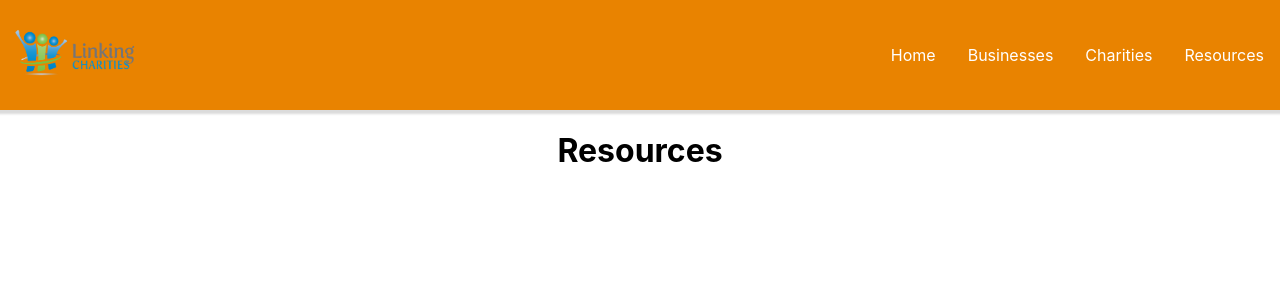
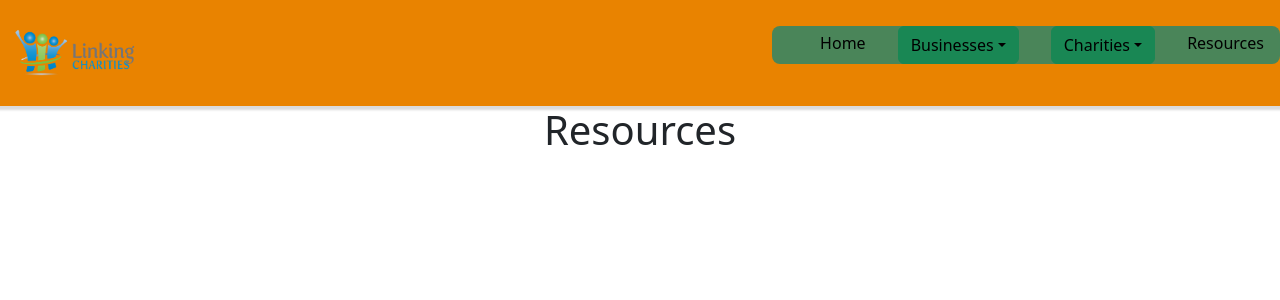
Before and after one commit to GoolsbyJulien/SpringHackathon2024, a React (Create React App) app: page /Resources in a window 1280 px wide. Shown: the top 300 px of the page. Built offline with nearby package versions, Linux system fonts and the light colour scheme.

Commit message:
Added Dropdown Menu and more styling.

```diff
--- a/package.json
+++ b/package.json
@@ -6,7 +6,10 @@
     "@testing-library/jest-dom": "^5.17.0",
     "@testing-library/react": "^13.4.0",
     "@testing-library/user-event": "^13.5.0",
+    "bootstrap": "^5.3.3",
+    "google-map-react": "^2.2.1",
     "react": "^18.2.0",
+    "react-bootstrap": "^2.10.1",
     "react-dom": "^18.2.0",
     "react-router-dom": "^6.22.2",
     "react-scripts": "5.0.1",
--- a/src/App.js
+++ b/src/App.js
@@ -3,6 +3,7 @@ import * as api from "./Api.js";
 import { useEffect, useState } from 'react';
 import CharityComponent from './components/CharityComponets';
 import { Routes, Route } from 'react-router-dom';
+import "bootstrap/dist/css/bootstrap.min.css";
 import HomePage from './pages/HomePage';
 import Home from './pages/Home';
 import Businesses from './pages/Businesses';
--- a/src/components/CharityComponents.css
+++ b/src/components/CharityComponents.css
@@ -6,5 +6,5 @@
     margin: 20px;
     padding: 10px;
     min-width: 500px;
-    min-height: 250px;
+    min-height: 20px;
 }
--- a/src/components/NavBar.css
+++ b/src/components/NavBar.css
@@ -15,17 +15,14 @@
     margin: 0 1rem;
 }
 
-.navbar a:hover {
-
-    color: #33826A;
+.navbar-links {
+    background-color: #4a8559;
+    border: none;
+    margin-left: auto;
+    border-radius: 8px;
 }
 
-.navbar-links {
-
-    margin-left: auto;
+.navbar a {
+    text-decoration: none;
+    color: rgb(0,0,0);
 }
-
-a {
-    text-decoration: none;
-    color: rgb(255, 255, 255);
-}
--- a/src/components/NavBar.js
+++ b/src/components/NavBar.js
@@ -1,6 +1,7 @@
 
 import "./NavBar.css";
 import { Link } from 'react-router-dom';
+import Dropdown from "react-bootstrap/Dropdown";
 import Logo from "../img/logo.png";
 
 function Navbar() {
@@ -15,8 +16,25 @@ function Navbar() {
 
 
                 <li ><Link to="/Home">Home </Link></li>
-                <li><Link to="/Businesses">Businesses </Link></li>
-                <li ><Link to="/Charities">Charities</Link></li>
+                <li>
+                    <Dropdown>
+                        <Dropdown.Toggle variant='success' style={{color: "black"}}>Businesses</Dropdown.Toggle>
+                        <Dropdown.Menu >
+                            <Dropdown.Item as={Link} to="/">Find a Charity</Dropdown.Item>
+                            <Dropdown.Item as={Link} to="/Businesses">Businesses</Dropdown.Item>
+                            <Dropdown.Item>Tax Deduction Calculator</Dropdown.Item>
+                            <Dropdown.Item>Why Donate?</Dropdown.Item>
+                        </Dropdown.Menu>
+                    </Dropdown>
+                </li>
+                <li >
+                    <Dropdown>
+                        <Dropdown.Toggle variant='success' style={{color: "black"}}>Charities</Dropdown.Toggle>
+                        <Dropdown.Menu >
+                            <Dropdown.Item as={Link} to="/Charities">Join Our Cause!</Dropdown.Item>
+                        </Dropdown.Menu>
+                    </Dropdown>
+                </li>
                 <li ><Link to="/Resources">Resources</Link></li>
 
 
```
Also changed, not shown: 2 other files (tests, documents, lock files or other folders).
